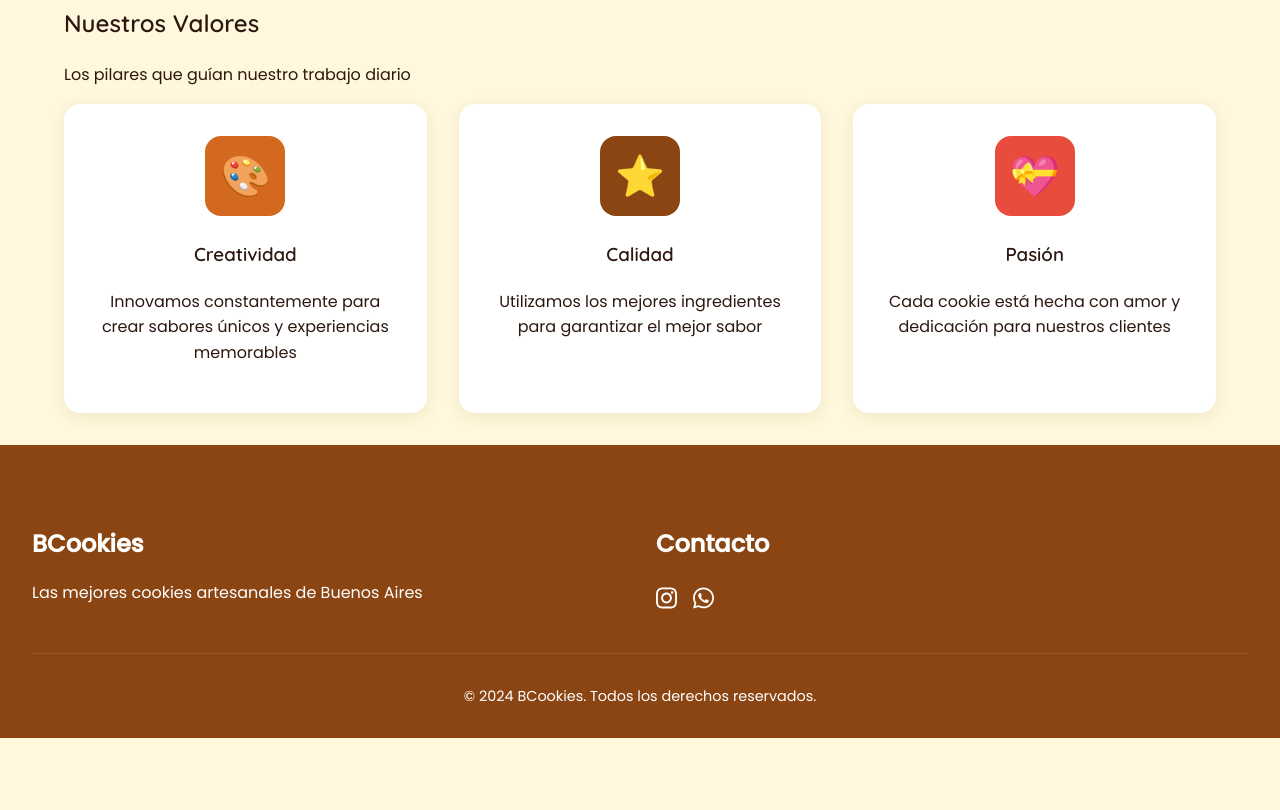
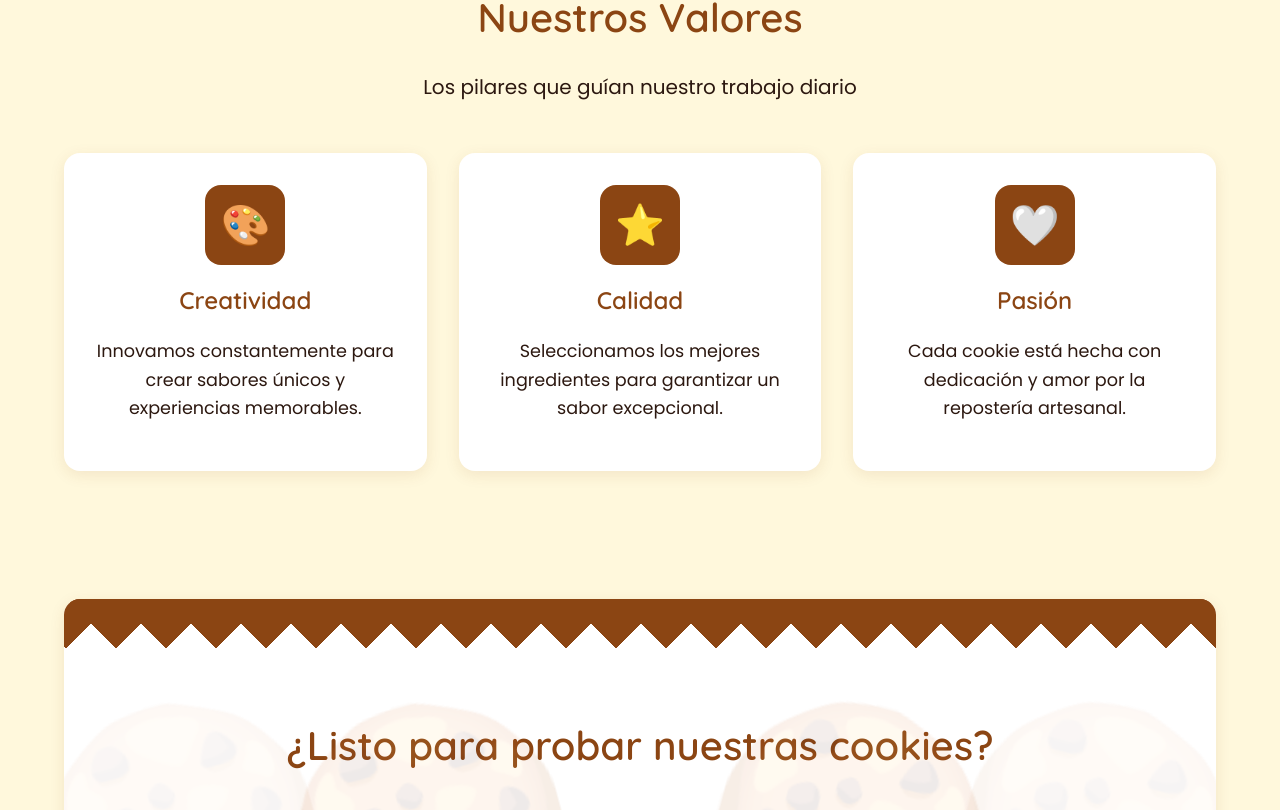
Before and after one commit to NicolasCervino/bcookies, a React (Vite) app: page /nosotros in a window 1280 px wide. Shown: the part 1750-2560 px from the top of the page. Before the commit the page ends 2488 px from the top, so only its background shows below. Built offline with nearby package versions, Linux system fonts and the light colour scheme.

Commit message:
updated about section

```diff
--- a/src/routes/About/About.css
+++ b/src/routes/About/About.css
@@ -40,5 +40,5 @@
 .about-values-section {
     display: flex;
     flex-direction: column;
-    gap: 6rem;
+    gap: 4rem;
 }
--- a/src/routes/About/About.tsx
+++ b/src/routes/About/About.tsx
@@ -1,3 +1,4 @@
+import { DecoratedSection } from '@styled';
 import './About.css';
 import { IntroSection } from './components/Intro/IntroSection';
 import { TeamSection } from './components/Team/TeamSection';
@@ -20,6 +21,13 @@ const About = () => {
             <div className="about-values-section">
                 <TeamSection />
                 <ValuesSection />
+                <DecoratedSection
+                    title="¿Listo para probar nuestras cookies?"
+                    description="Haz tu pedido ahora y disfruta de nuestras deliciosas cookies artesanales hechas con amor"
+                    buttonText="Hacer Pedido"
+                    buttonHref="https://wa.me/TUNUMERO"
+                    buttonVariant="primary"
+                />
             </div>
         </div>
     );
--- a/src/routes/About/components/Values/ValuesSection.css
+++ b/src/routes/About/components/Values/ValuesSection.css
@@ -1,5 +1,22 @@
 .section-container {
     max-width: var(--container-max-width);
+}
+
+.section-header {
+    text-align: center;
+    margin-bottom: 3rem;
+}
+
+.section-header h2 {
+    color: var(--color-primary);
+    font-size: 2.5rem;
+    margin-bottom: 1rem;
+}
+
+.section-header p {
+    font-size: 1.25rem;
+    line-height: 1.8;
+    color: var(--color-text);
 }
 
 .values-grid {
@@ -21,6 +38,18 @@
     transform: translateY(-5px);
 }
 
+.value-card h3 {
+    color: var(--color-primary);
+    font-size: 1.5rem;
+    margin: 1rem 0;
+}
+
+.value-card p {
+    font-size: 1.1rem;
+    line-height: 1.6;
+    color: var(--color-text);
+}
+
 .value-icon-container {
     width: 80px;
     height: 80px;
@@ -28,7 +57,7 @@
     display: flex;
     align-items: center;
     justify-content: center;
-    margin: 0 auto 1.5rem;
+    margin: 0 auto 1rem;
 }
 
 .value-icon {
--- a/src/routes/About/components/Values/ValuesSection.tsx
+++ b/src/routes/About/components/Values/ValuesSection.tsx
@@ -6,20 +6,22 @@ const ValuesSection = () => {
             icon: '🎨',
             title: 'Creatividad',
             description:
-                'Innovamos constantemente para crear sabores únicos y experiencias memorables',
-            color: 'var(--color-accent)',
+                'Innovamos constantemente para crear sabores únicos y experiencias memorables.',
+            color: 'var(--color-primary)',
         },
         {
             icon: '⭐',
             title: 'Calidad',
-            description: 'Utilizamos los mejores ingredientes para garantizar el mejor sabor',
+            description:
+                'Seleccionamos los mejores ingredientes para garantizar un sabor excepcional.',
             color: 'var(--color-primary)',
         },
         {
-            icon: '💝',
+            icon: '🤍',
             title: 'Pasión',
-            description: 'Cada cookie está hecha con amor y dedicación para nuestros clientes',
-            color: '#e74c3c',
+            description:
+                'Cada cookie está hecha con dedicación y amor por la repostería artesanal.',
+            color: 'var(--color-primary)',
         },
     ];
 
```
